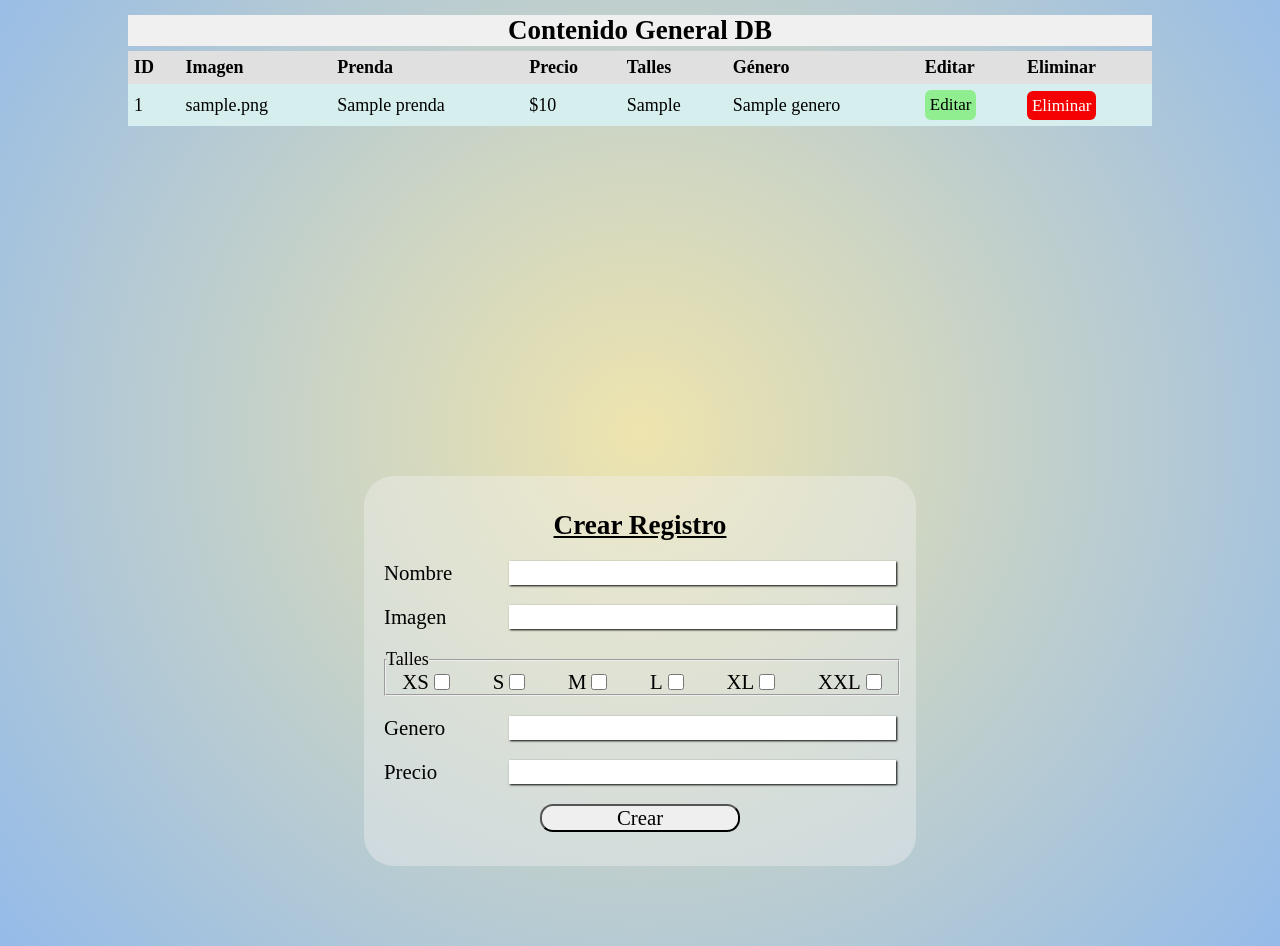
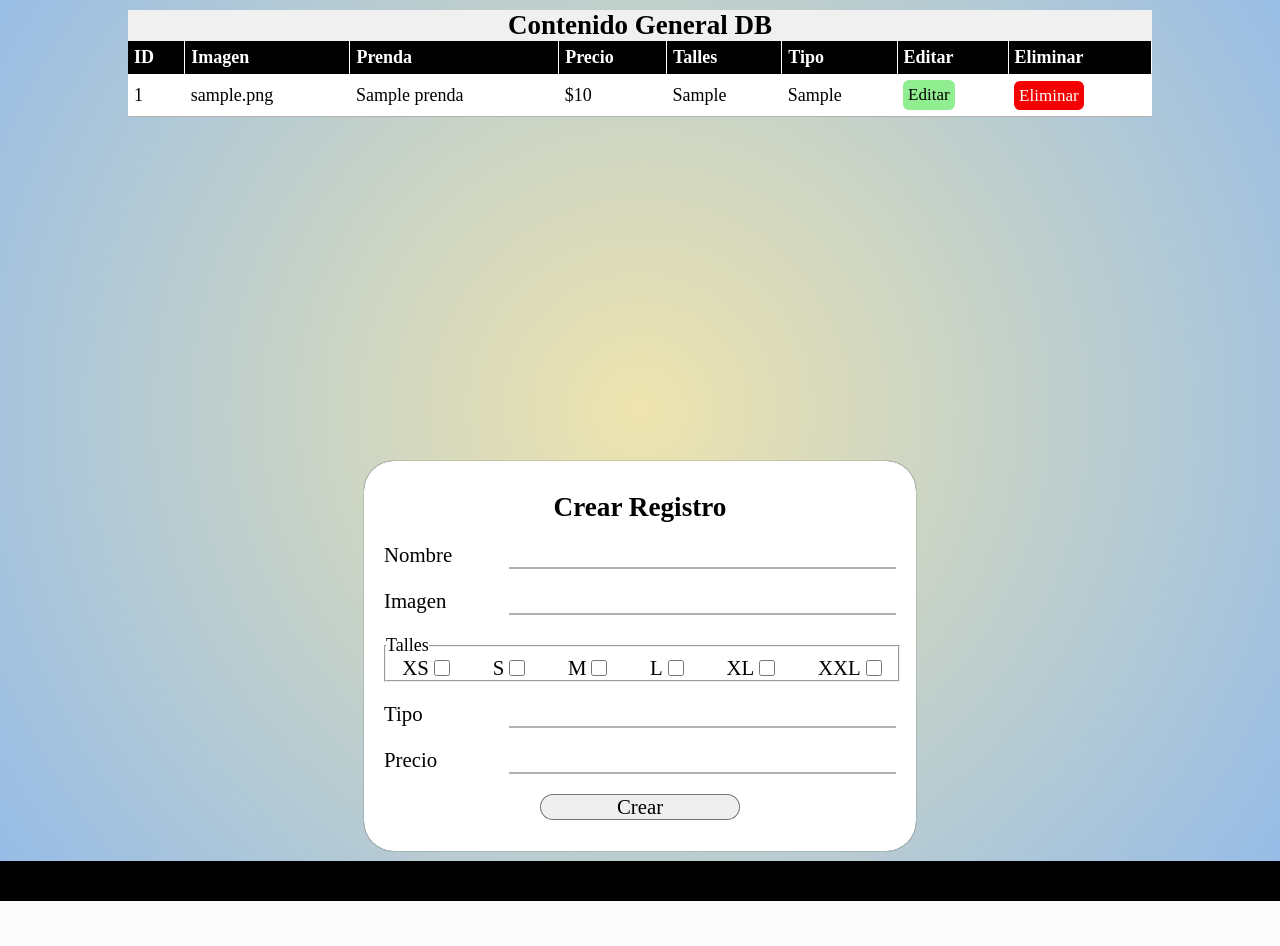
Before and after one commit to j-gabriel-ortiz/CodoACodo-C24261-G13-Back, a Flask app: template templates/dashboard.html in a window 1280 px wide. Shown: the part 81-1027 px from the top of the page. After the commit the page ends 982 px from the top, so only its background shows below. Run offline with Flask 3, Linux system fonts and the light colour scheme; the template is opened without the code that fills it: most values are stand-ins (such as "Sample title", 1, 10 or a date in 2020).

Commit message:
cambios de estilos de tabla

```diff
--- a/static/dashboard.css
+++ b/static/dashboard.css
@@ -3,15 +3,10 @@ main {
     align-items: center;
     justify-content: center;
     flex-direction: column;
-    gap: 5px;
     font-size: 18px;
 }
 
 /* Diseño de nav */
-
-header {
-    position: relative;
-}
 
 nav {
     background-color: black;
@@ -81,17 +76,27 @@ table {
 }
 
 thead {
-    background-color: #e0e0e0;
+    background-color: #000000;
     position: sticky;
     top: 0;
+    color: white;
+}
+
+th {
+    box-sizing: border-box;
+    border-right: 1px solid white;
+}
+
+tbody {
+    border-bottom: 1px solid rgba(0, 0, 0, .3);
 }
 
 tbody:nth-child(even) {
-    background-color: #d6eeee;
+    background-color: white;
 }
 
 tbody:nth-child(odd) {
-    background-color: #c4dabb;
+    background-color: rgba(255, 255, 255, 0.4);
 }
 
 th,
@@ -228,13 +233,13 @@ section a:hover {
     height: 350px;
     padding: 20px;
     gap: 20px;
-    background-color: rgba(240, 240, 240, 0.4);
+    background-color: rgb(255 255 255);
+    box-shadow: 0 0 1px black;
 }
 
 .campos p {
     font-size: 1.7rem;
     font-weight: bolder;
-    text-decoration: underline;
 }
 
 .campos form {
@@ -258,7 +263,7 @@ section a:hover {
     position: relative;
     float: right;
     border: none;
-    box-shadow: 1px 1px 2px black;
+    border-bottom: 2px solid rgba(0, 0, 0, .3);
 }
 
 #talles_db {
@@ -285,6 +290,7 @@ section a:hover {
     font-size: 1.3rem;
     border-radius: 13px;
     align-self: center;
+    border: 1px solid rgba(0, 0, 0, .5);
 }
 
 /* Responsive */
--- a/static/layout.css
+++ b/static/layout.css
@@ -9,11 +9,13 @@ body {
 
 header {
     text-align: center;
-    margin-bottom: 15px;
+    margin-bottom: 10px;
 }
 
 /* Footer */
 
 footer {
-    height: 10vh;
+    height: 5vh;
+    margin-top: 10px;
+    background-color: black;
 }
--- a/templates/dashboard.html
+++ b/templates/dashboard.html
@@ -35,7 +35,7 @@
                 <th>Prenda</th>
                 <th>Precio</th>
                 <th>Talles</th>
-                <th>Género</th>
+                <th>Tipo</th>
                 <th>Editar</th>
                 <th>Eliminar</th>
             </tr>
@@ -48,7 +48,7 @@
             <td>{{ item.prenda }}</td>
             <td>${{ item.precio }}</td>
             <td>{{ talles_ordenados[loop.index0] }}</td>
-            <td>{{ item.genero }}</td>
+            <td>{{ item.ropa_para }}</td>
             <td><button id="btn-editar-{{ item.id }}">Editar</button></td>
             <td><a href="{{ url_for('deletePrenda', id=item.id) }}">Eliminar</a></td>
         </tr>
@@ -93,7 +93,7 @@
                 <label>XL<input type="checkbox" name="talles_db" value="xl"></label>
                 <label>XXL<input type="checkbox" name="talles_db" value="xxl"></label>
             </fieldset>
-            <label>Genero <input type="text" id="genero_db" name="genero_db" required></label>
+            <label>Tipo <input type="text" id="genero_db" name="genero_db" required></label>
             <label>Precio <input type="number" id="precio_db" name="precio_db" required></label>
             <button type="submit" id="btn-crear">Crear</button>
         </form>
```
